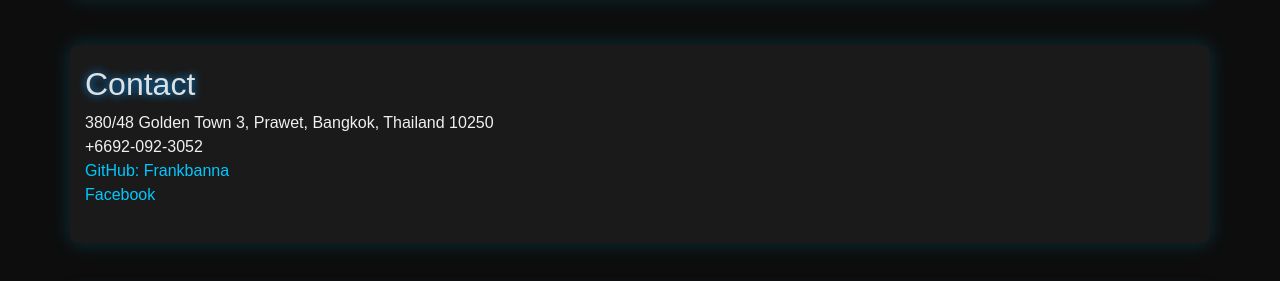
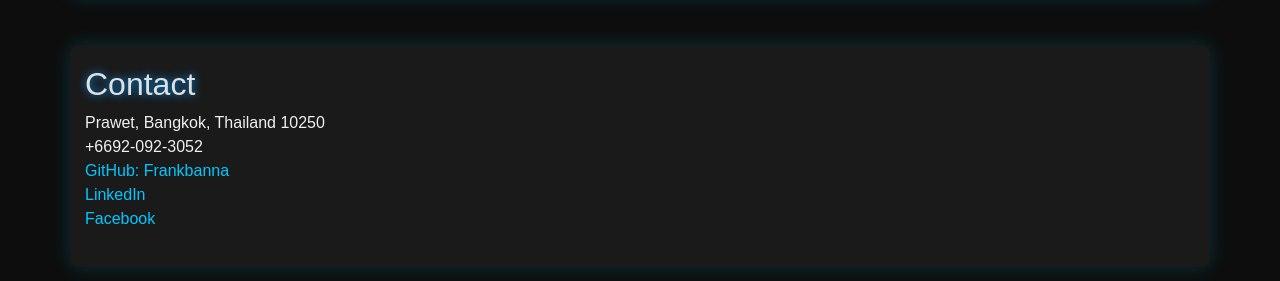
Before and after one commit to Frankbanna/Resume, a plain HTML site: page index.html in a window 1280 px wide. Shown: the part 2313-2594 px from the top of the page. Drawn offline with nearby package versions, Linux system fonts and the light colour scheme.

Commit message:
Update index.html

```diff
--- a/index.html
+++ b/index.html
@@ -107,9 +107,10 @@
 
     <section id="contact" class="container my-5">
         <h2>Contact</h2>
-        <p>380/48 Golden Town 3, Prawet, Bangkok, Thailand 10250 <br>
+        <p>Prawet, Bangkok, Thailand 10250 <br>
            +6692-092-3052<br>
            <a href="https://github.com/Frankbanna" target="_blank">GitHub: Frankbanna</a> <br>
+           <a href="https://www.linkedin.com/in/chaloemphon-bannarak-838668362/">LinkedIn</a> <br>
            <a href="https://www.facebook.com/frank071295" target="_blank">Facebook</a>
         </p>
     </section>
```
